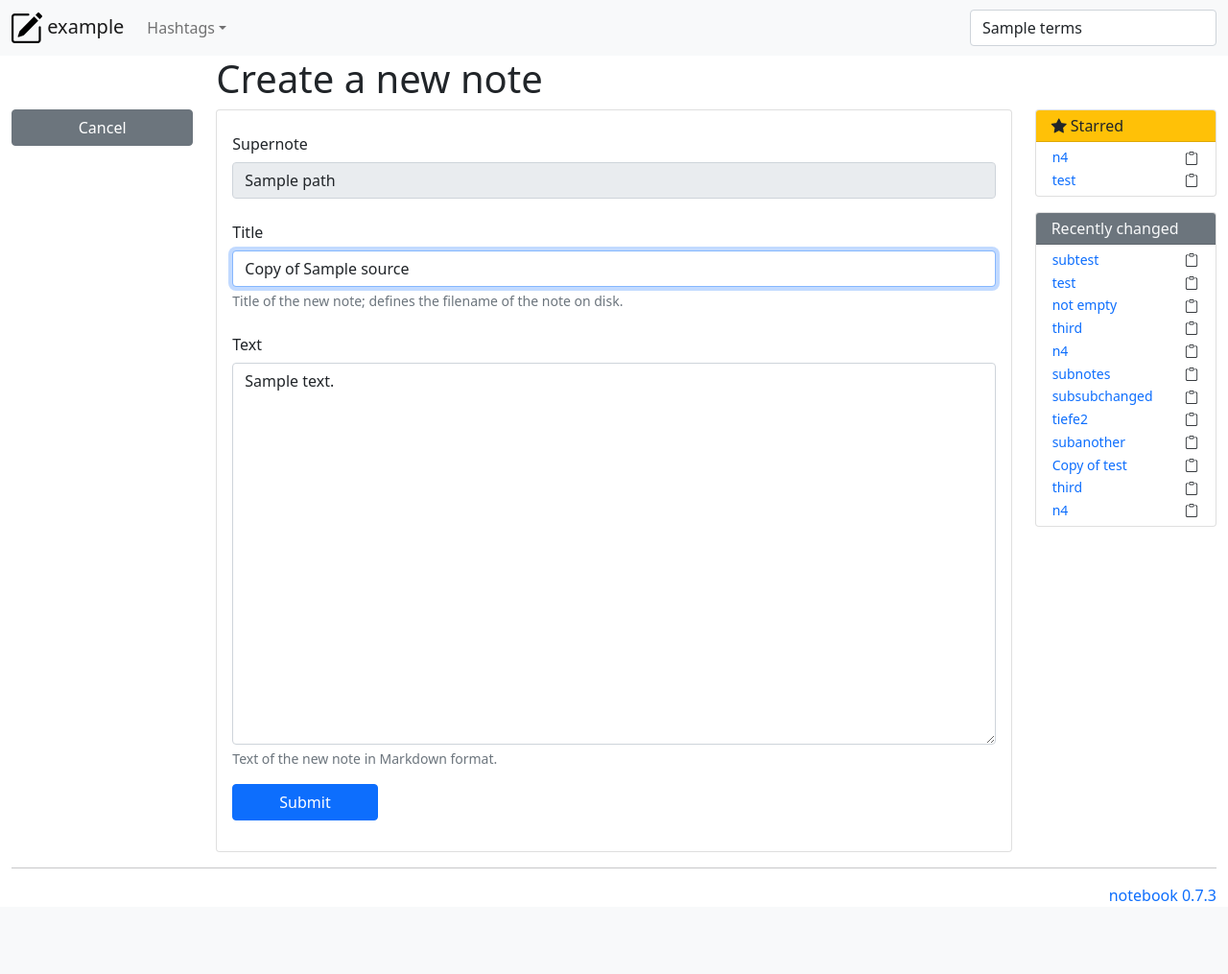
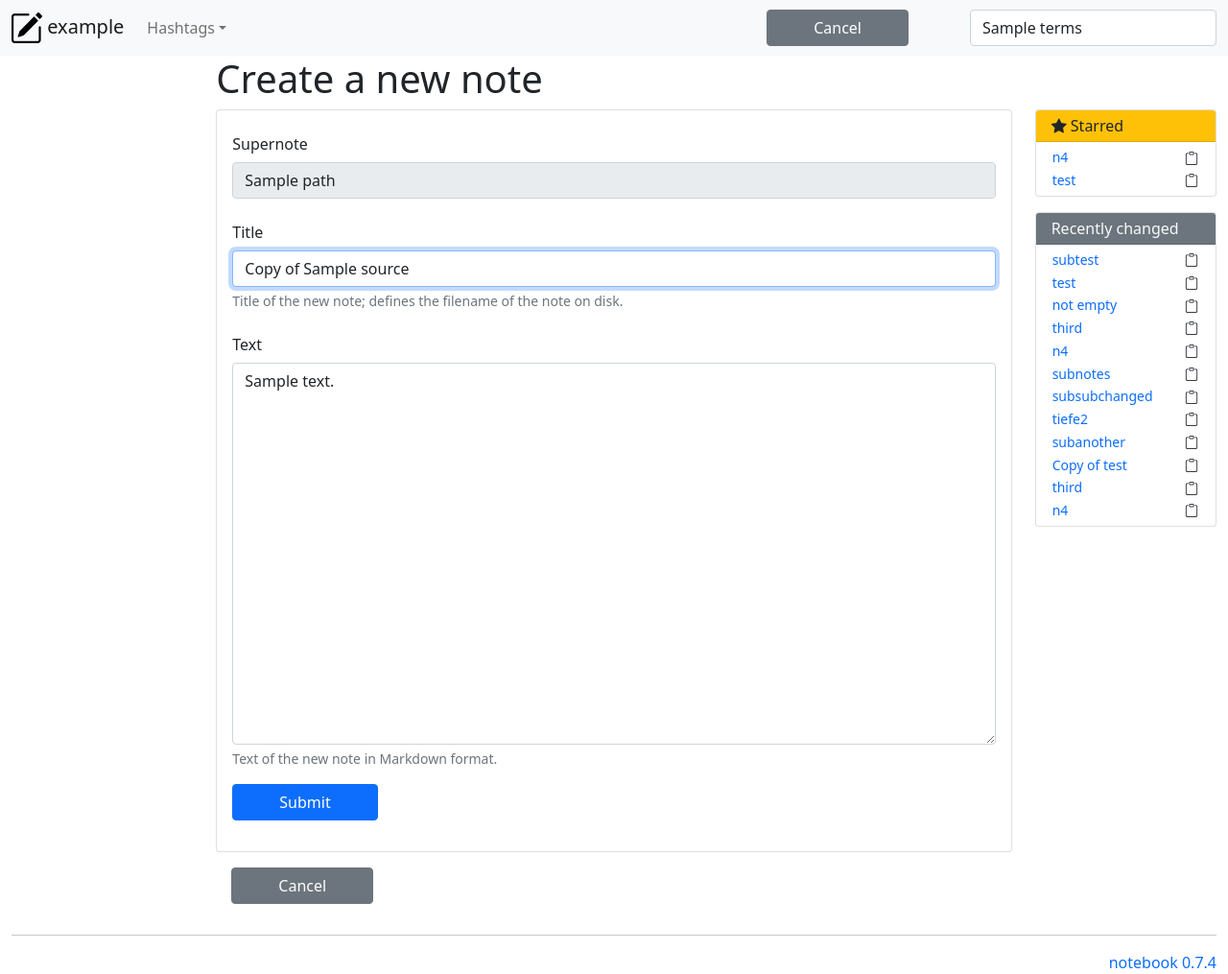
Before and after one commit to pekrau/notebook, a Flask app: template templates/create.html in a window 1280 px wide. Shown: the whole page at 96% size. Before the commit the page ends 939 px from the top, so only its background shows below. Run offline with Flask 2, Linux system fonts and the light colour scheme; the template is opened without the code that fills it: most values are stand-ins (such as "Sample title", 1, 10 or a date in 2020); some libraries are stand-ins or nearby versions.

Commit message:
Minor changes.

```diff
--- a/app.py
+++ b/app.py
@@ -1,6 +1,6 @@
 "Simple app for personal notebooks."
 
-__version__ = "0.7.3"
+__version__ = "0.7.4"
 
 import collections
 import json
--- a/templates/create.html
+++ b/templates/create.html
@@ -16,17 +16,15 @@ Create a new note
 {% endif %}
 {% endblock %}
 
-{% block left %}
-<div class="d-grid gap-2">
-  {% if source %}
-  <a href="{{ source.url }}" class="btn btn-secondary">Cancel</a>
-  {% elif supernote %}
-  <a href="{{ supernote.url }}" class="btn btn-secondary">Cancel</a>
-  {% else %}
-  <a href="{{ url_for('home') }}" class="btn btn-secondary">Cancel</a>
-  {% endif %}
-</div>
-{% endblock %} {# block left #}
+{% block navbar %}
+{% if source %}
+<a href="{{ source.url }}" class="btn btn-secondary px-5 mx-5">Cancel</a>
+{% elif supernote %}
+<a href="{{ supernote.url }}" class="btn btn-secondary px-5 mx-5">Cancel</a>
+{% else %}
+<a href="{{ url_for('home') }}" class="btn btn-secondary px-5 mx-5">Cancel</a>
+{% endif %}
+{% endblock %} {# block navbar #}
 
 {% block main %}
 <div class="card">
@@ -79,6 +77,13 @@ Create a new note
     </form>
   </div>
 </div>
+{% if source %}
+<a href="{{ source.url }}" class="btn btn-secondary m-md-3 px-5">Cancel</a>
+{% elif supernote %}
+<a href="{{ supernote.url }}" class="btn btn-secondary m-md-3 px-5">Cancel</a>
+{% else %}
+<a href="{{ url_for('home') }}" class="btn btn-secondary m-md-3 px-5">Cancel</a>
+{% endif %}
 {% endblock %} {# block main #}
 
 {% block right %}
```
Also changed, not shown: README.md.
